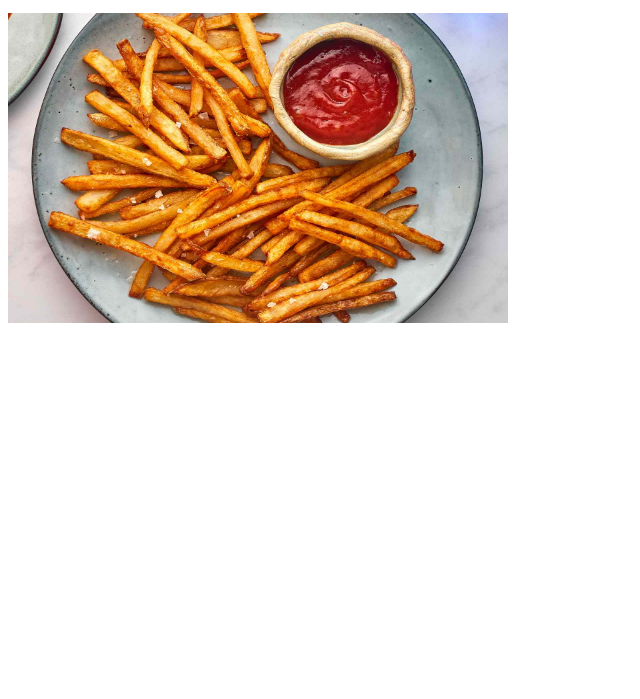
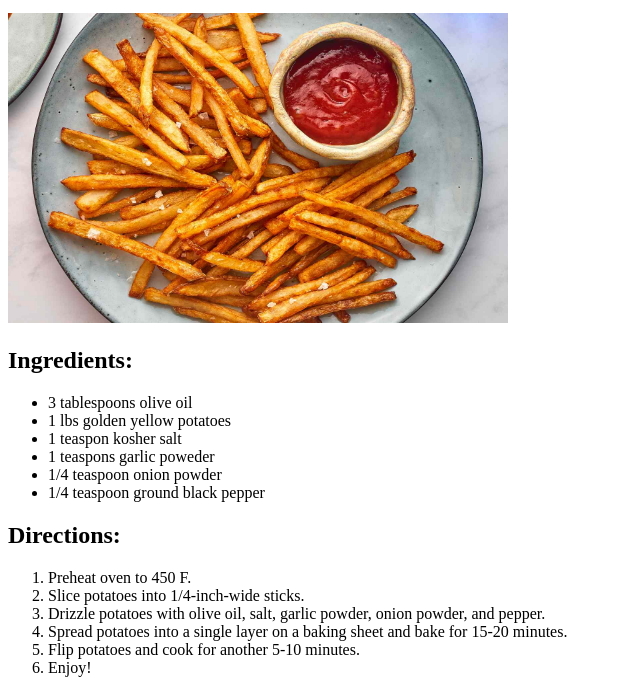
Before and after one commit to grythrysoe/odin-recipes, a plain HTML site: page recipes/fries.html in a window 1280 px wide. Shown: the part 101-800 px from the top of the page, without its empty margins (0-640 px from the left). Drawn offline with Linux system fonts and the light colour scheme.

Commit message:
Add ingredients and directions to taco redipe

```diff
--- a/recipes/fries.html
+++ b/recipes/fries.html
@@ -12,5 +12,27 @@
         <p>This is a recipe to <em>crispy</em> and <em>tasty</em> fries made from scratch.</p>
         <!-- Insert picture of hamburgers -->
         <img src="images/fries.jpg" alt="Hamburgers" height="310" width="500">
+
+        <!-- Add unordered list of ingredients -->
+        <h2>Ingredients:</h2>
+        <ul>
+            <li>3 tablespoons olive oil</li>
+            <li>1 lbs golden yellow potatoes</li>
+            <li>1 teaspon kosher salt</li>
+            <li>1 teaspons garlic poweder</li>
+            <li>1/4 teaspoon onion powder</li>
+            <li>1/4 teaspoon ground black pepper</li>
+        </ul>
+
+        <!-- Add ordered list with directions -->
+        <h2>Directions:</h2>
+        <ol>
+            <li>Preheat oven to 450 F.</li>
+            <li>Slice potatoes into 1/4-inch-wide sticks.</li>
+            <li>Drizzle potatoes with olive oil, salt, garlic powder, onion powder, and pepper.</li>
+            <li>Spread potatoes into a single layer on a baking sheet and bake for 15-20 minutes.</li>
+            <li>Flip potatoes and cook for another 5-10 minutes.</li>
+            <li>Enjoy!</li>
+        </ol>
     </body>
 </html>
```
